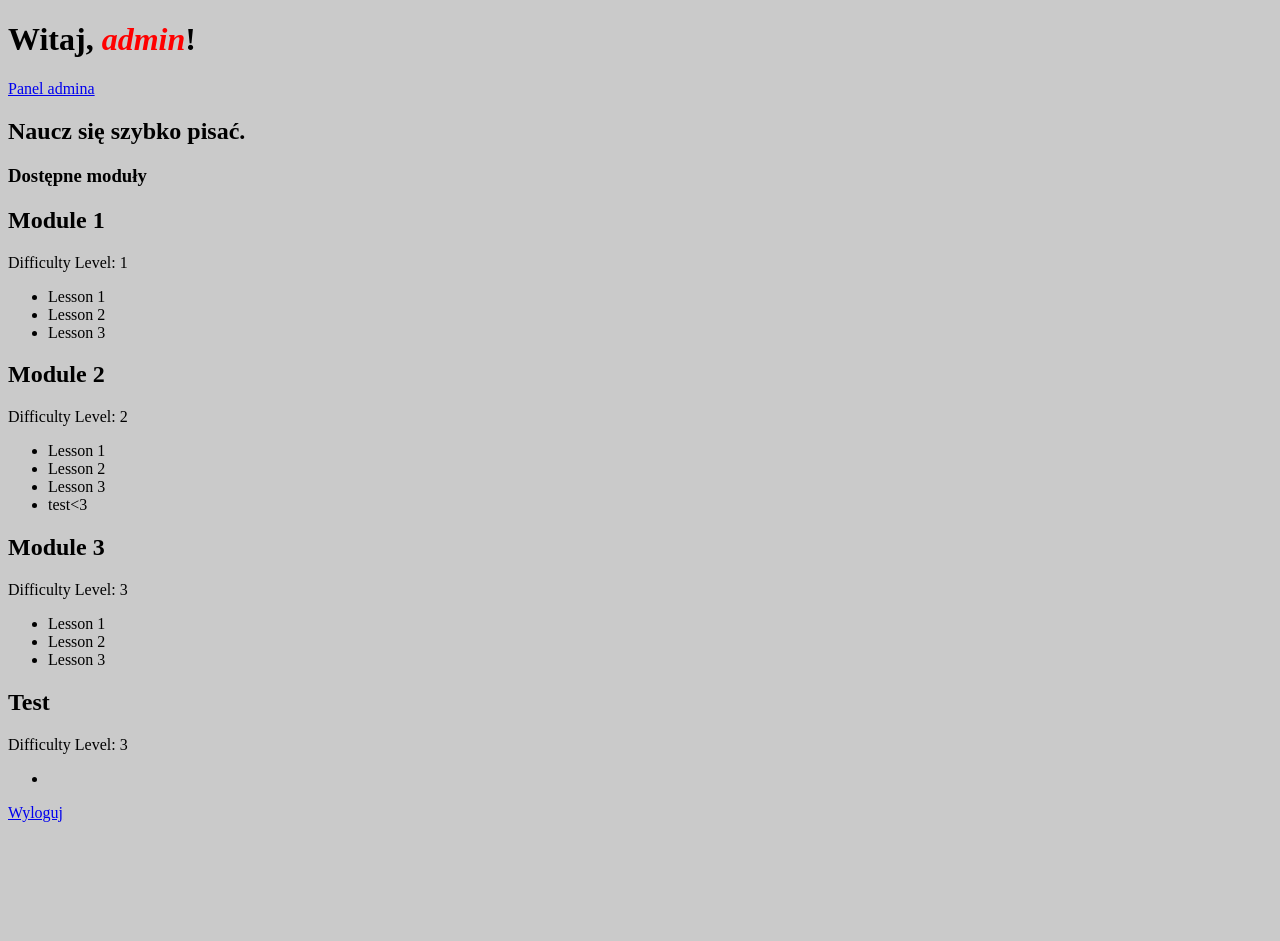
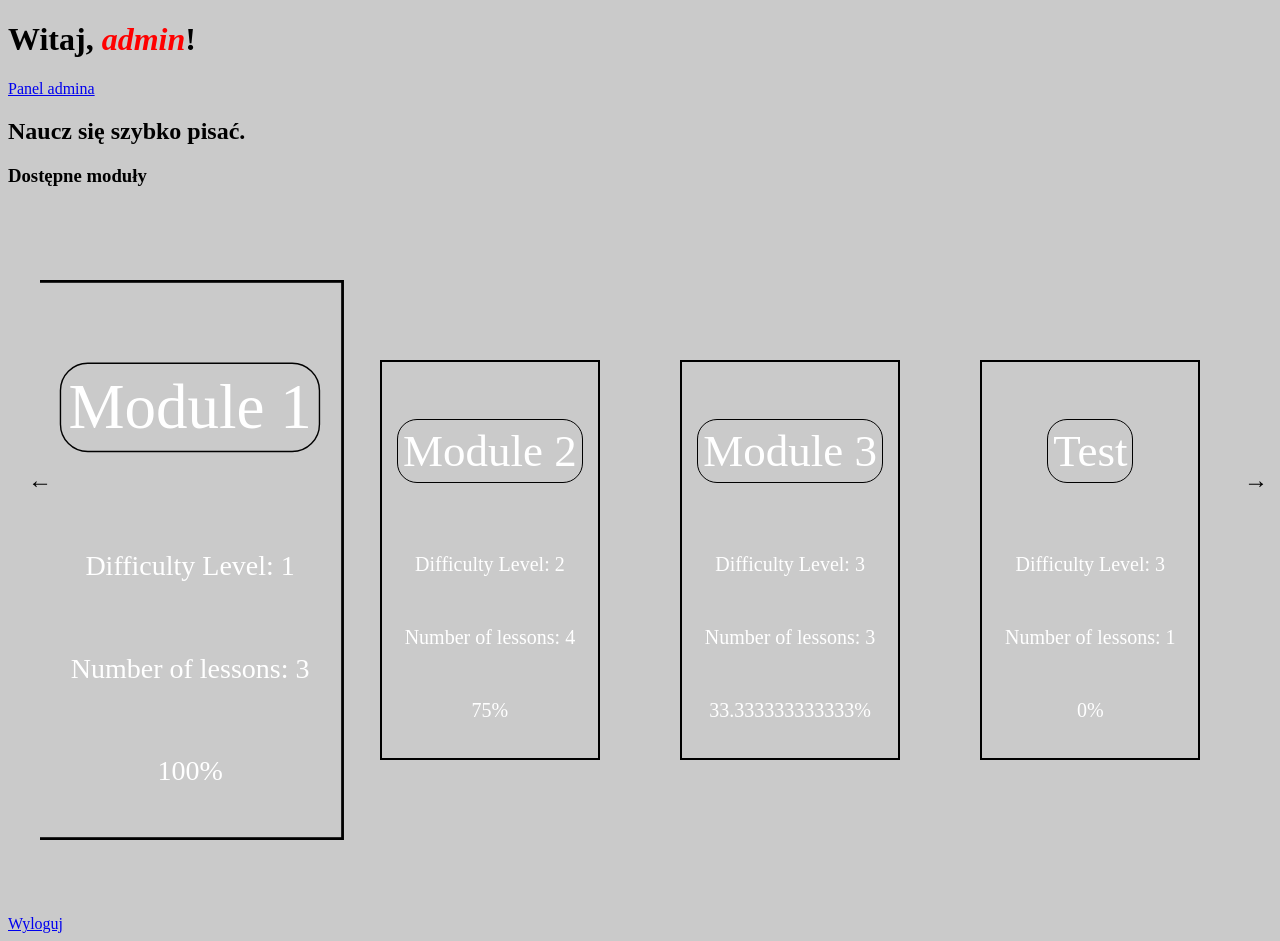
Before and after one commit to Centowsky/KeyboardDestroyer, a PHP site: page /learn in a window 1280 px wide. Before the commit the page ends 822 px from the top, so only its background shows below. Run offline with PHP 8.4, Linux system fonts and the light colour scheme; the visitor is signed in with stand-in values (Sample User, id 1); data comes from the database, SQL or seed files in the repository.

Commit message:
Update module display

```diff
--- /dev/null
+++ b/src/css/lekcja.css
@@ -0,0 +1,69 @@
+
+#container-m {
+    display: flex;
+    width: 95%;
+    height:710px;
+    transition: transform 0.5s ease-in-out;
+    margin: auto;
+    overflow: hidden;
+    display: flex;
+    align-items: center;
+    justify-content: center;
+    position: relative;
+    color: white;
+}
+
+.block {
+    width: 225px;
+    height: 400px;
+    margin: 0 40px;
+    border: 2px solid black;
+    box-sizing: border-box;
+    display: flex;
+    flex-direction: column; /* Display the child elements in a column */
+    align-items: center;
+    justify-content: center;
+    font-size: 36px;
+    cursor: pointer;
+}
+
+.m_name {
+    border: 1px solid black;
+    padding: 5px;
+    font-size: 45px;
+    height: fit-content;
+    border-radius: 20px;
+    width: fit-content;
+}
+
+.d_name {
+    padding: 5px;
+    font-size: 20px;
+    height: fit-content;
+    width: fit-content;
+}
+
+#mainBlock {
+    transform: scale(1.4);
+}
+
+#arrows {
+    display: flex;
+    position: absolute;
+    top: 60%;
+    transform: translateY(-50%);
+    width: 100%;
+    justify-content: space-between;
+    padding: 0 20px;
+    box-sizing: border-box;
+    z-index: 1;
+}
+
+.arrow {
+    font-size: 24px;
+    cursor: pointer;
+}
+
+#hidden {
+    display: none;
+}
--- a/src/pages/learn.php
+++ b/src/pages/learn.php
@@ -16,6 +16,7 @@ $username = $_SESSION['user'];
     <meta name="viewport" content="width=device-width, initial-scale=1.0">
     <title>Nauka | Keyboard Deestroyer</title>
     <link rel="stylesheet" type="text/css" href="../src/css/learn.css">
+    <link rel="stylesheet" type="text/css" href="../src/css/lekcja.css">
 </head>
 <body>
     <h1>Witaj, <i class="text-primary"><?php echo htmlspecialchars($username); ?></i>!</h1>
@@ -23,26 +24,123 @@ $username = $_SESSION['user'];
     <h2>Naucz się szybko pisać.</h2>
     <h3>Dostępne moduły</h3>
 
-    <?php
-    foreach ($modules as $module) {
-        echo "<div>";
-        echo "<h2>{$module['ModuleName']}</h2>";
-        echo "<p>Difficulty Level: {$module['DifficultyLevel']}</p>";
+    <div id="arrows">
+        <div id="leftArrow" class="arrow" onclick="navigate(-1)">←</div>
+        <div id="rightArrow" class="arrow" onclick="navigate(1)">→</div>
+    </div>
 
-        // Sprawdź, czy moduł ma lekcje
-        if (!empty($module['Lessons'])) {
-            echo "<ul>";
-            foreach ($module['Lessons'] as $lesson) {
-                echo "<li>{$lesson['LessonName']}</li>";
+    <div id="container-m">
+        <?php
+        function getUserStatFromDatabase() {
+            try {
+                $db = new PDO('mysql:host=localhost;dbname=keyboard_destroyer', 'root', '');
+
+                $query = 'SELECT lm.ModuleID, COUNT(us.LessonID) AS LiczbaLekcji
+                FROM lessonmodules AS lm
+                    INNER JOIN lessons AS ls ON lm.ModuleID=ls.ModuleID
+                    INNER JOIN userstatistics AS us ON ls.LessonID=us.LessonID
+                GROUP BY lm.ModuleID;';
+
+                $stmt = $db->query($query);
+                $result = $stmt->fetchAll(PDO::FETCH_ASSOC);
+
+                // Przetworzenie wyników na strukturę zagnieżdżoną dla łatwiejszej obsługi w PHP
+                $modules_2 = [];
+
+                foreach ($result as $row) {
+                    $moduleId_2 = $row['ModuleID'];
+                    $modulesNumberOfLessons = $row['LiczbaLekcji'];
+
+                    // Dodanie modułu, jeśli nie istnieje
+                    if (!isset($modules_2[$moduleId_2])) {
+                        $modules_2[$moduleId_2] = [
+                            'ModuleID' => $moduleId_2,
+                            'ModulesNumberOfLessons' => $modulesNumberOfLessons,
+                        ];
+                    }
+
+                }
+
+                return $modules_2;
+            } catch (PDOException $e) {
+                die('Błąd bazy danych: ' . $e->getMessage());
             }
-            echo "</ul>";
-        } else {
-            echo "<p>Brak lekcji w tym module.</p>";
+        }
+        $modules_2 = getUserStatFromDatabase();
+        $flaga = 0;
+        $procentUkonczenia = 0;
+        foreach ($modules as $module) {
+            $liczbalekcji = sizeof($module['Lessons']);
+            foreach ($modules_2 as $module_2) {
+                if ($module['ModuleID'] == $module_2['ModuleID']) {
+                    $liczbaUkonczonychLekcji = $module_2['ModulesNumberOfLessons'];
+                    if ($liczbaUkonczonychLekcji != 0) {
+                        $procentUkonczenia = $liczbaUkonczonychLekcji / $liczbalekcji;
+                        $procentUkonczenia *= 100;
+                        $flaga = 1;
+                    }
+                }
+            }
+            echo "<div class='block' id='hidden'>";
+            echo "<p class='m_name'>{$module['ModuleName']}</p>";
+            echo "<p class='d_name'>Difficulty Level: {$module['DifficultyLevel']}</p>";
+
+            echo "<p class='d_name'>Number of lessons: {$liczbalekcji}</p>";
+            if ($flaga = 1) {
+                echo "<p class='d_name'>{$procentUkonczenia}%</p>";
+                $flaga = 0;
+                $procentUkonczenia = 0;
+            }
+            else
+                echo "<p class='d_name'>0%</p>";
+            echo "</div>";
+        }
+        ?>
+    </div>
+
+    <script>
+        let currentIndex = 0; // Indeks bloku środkowego
+        let cont = document.getElementById("container-m")
+        let maxIndex = cont.children.length;
+        let divNumber
+
+        document.getElementById("hidden").setAttribute("id", "mainBlock");
+        for (let i = 1; i <= 4; i++)
+        {
+            cont.children[i].removeAttribute('id');
         }
 
-        echo "</div>";
-    }
-    ?>
+        function navigate(direction) {
+            currentIndex += direction;
+
+            if (currentIndex < 0) {
+                currentIndex = 0;
+            } else if (currentIndex > maxIndex) {
+                currentIndex = maxIndex;
+            }
+
+            let cont = document.getElementById("container-m")
+            if (direction > 0 && currentIndex!=maxIndex)
+            {
+                if (currentIndex+4 < maxIndex) {
+                    document.getElementById("hidden").removeAttribute('id');
+                    document.getElementById("mainBlock").setAttribute("id", "hidden");
+                    cont.children[currentIndex].setAttribute("id", "mainBlock");
+                } else {
+                    document.getElementById("mainBlock").setAttribute("id", "hidden");
+                    cont.children[currentIndex].setAttribute("id", "mainBlock");
+                }
+            }
+            else if (currentIndex!=maxIndex)
+            {
+                document.getElementById("mainBlock").removeAttribute('id');
+                cont.children[currentIndex].setAttribute("id", "mainBlock");
+                cont.children[currentIndex+5].setAttribute("id", "hidden");
+            }
+
+
+        }
+    </script>
 
     <a href="/logout">Wyloguj</a>
 </body>
```
